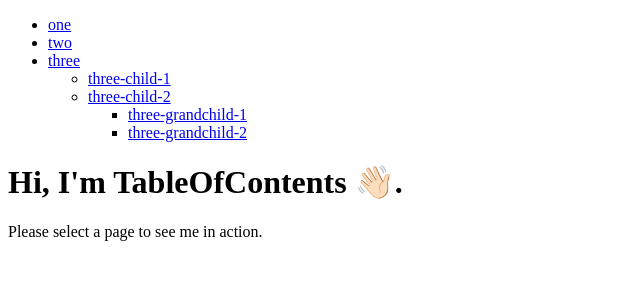
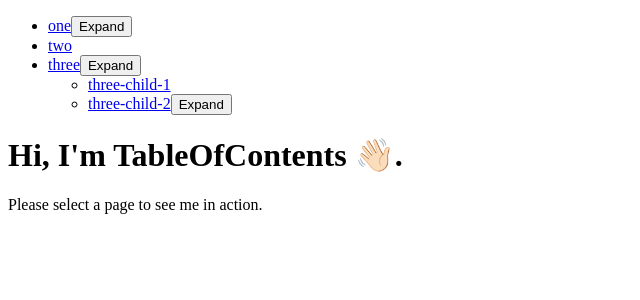
Before and after one commit to penumbra1/fands-test, a Vue app: page / in a window 1280 px wide. Shown: the top 300 px of the page, without its empty margins (0-640 px from the left). Built offline with nearby package versions, Linux system fonts and the light colour scheme; the HTML template or start-up script is replaced by a standard one.

Commit message:
refactor TreeList and implement expansion

```diff
--- a/src/components/TableOfContents.vue
+++ b/src/components/TableOfContents.vue
@@ -6,23 +6,21 @@ import TreeList from './TreeList/TreeList.vue'
 <template>
   <nav>
     <TreeList
-      :items="[
-        { key: 'one' },
-        { key: 'two' },
-        {
-          key: 'three',
-          children: [
-            { key: 'three-child-1' },
-            {
-              key: 'three-child-2',
-              children: [{ key: 'three-grandchild-1' }, { key: 'three-grandchild-2' }],
-            },
-          ],
-        },
-      ]"
+      :root-values="['one', 'two', 'three']"
+      :initially-expanded-values="['three']"
+      :get-children="
+        (v) =>
+          ({
+            one: ['one-child'],
+            three: ['three-child-1', 'three-child-2'],
+            'three-child-2': ['three-grandchild'],
+          })[v]
+      "
+      :get-parent="() => undefined"
     >
-      <template #item="{ key }">
-        <RouterLink :to="{ name: 'page', params: { path: key } }">{{ key }}</RouterLink>
+      <template v-slot="{ value }">
+        <!-- TODO: should parents be clickable as links? -->
+        <RouterLink :to="{ name: 'page', params: { path: value } }">{{ value }}</RouterLink>
       </template>
     </TreeList>
   </nav>
--- a/src/components/TreeList/TreeList.vue
+++ b/src/components/TreeList/TreeList.vue
@@ -1,24 +1,23 @@
 <script setup lang="ts">
-import type { TreeListItem } from './types'
+import { provide, ref } from 'vue'
+import type { TreeListProps, TreeListUtils } from './types'
+import TreeListItem from './TreeListItem.vue'
+import { useTreeListExpansion } from './useTreeListExpansion'
+import { TREE_LIST_UTILS_INJECTION_KEY } from './constants'
 
-defineProps<{
-  items: TreeListItem[]
-}>()
+const { initiallyExpandedValues, getChildren } = defineProps<TreeListProps>()
+
+const { handleExpansion, checkExpanded } = useTreeListExpansion(initiallyExpandedValues)
+
+provide<TreeListUtils>(TREE_LIST_UTILS_INJECTION_KEY, { getChildren, checkExpanded })
 </script>
 
 <template>
-  <ul>
-    <template v-for="item in items" :key="item.key">
-      <li>
-        <slot name="item" v-bind="item">
-          {{ item.key }}
-        </slot>
-        <TreeList v-if="item.children?.length" :items="item.children">
-          <template #item="child: TreeListItem">
-            <slot name="item" v-bind="child" />
-          </template>
-        </TreeList>
-      </li>
-    </template>
+  <ul @click="handleExpansion">
+    <TreeListItem v-for="value in rootValues" :key="value" :value>
+      <template #item="item">
+        <slot v-bind="item" />
+      </template>
+    </TreeListItem>
   </ul>
 </template>
--- /dev/null
+++ b/src/components/TreeList/TreeListExpandButton.vue
@@ -0,0 +1,5 @@
+<template>
+  <button>
+    Expand
+  </button>
+</template>
--- /dev/null
+++ b/src/components/TreeList/TreeListItem.vue
@@ -0,0 +1,32 @@
+<script setup lang="ts">
+import type { TreeListUtils } from './types'
+import TreeListExpandButton from './TreeListExpandButton.vue'
+import { inject } from 'vue'
+import { TREE_LIST_UTILS_INJECTION_KEY, TREE_LIST_EXPANSION_ATTRIBUTE } from './constants'
+
+const { value } = defineProps<{ value: string }>()
+
+const { getChildren, checkExpanded } = inject<TreeListUtils>(TREE_LIST_UTILS_INJECTION_KEY) ?? {}
+const children = getChildren?.(value)
+</script>
+
+<template>
+  <li>
+    <div>
+      <slot name="item" v-bind="{ value }">
+        {{ value }}
+      </slot>
+      <TreeListExpandButton
+        v-if="children?.length"
+        :[`data-${String(TREE_LIST_EXPANSION_ATTRIBUTE)}`]="value"
+      />
+    </div>
+    <ul v-if="children?.length && checkExpanded?.(value)">
+      <TreeListItem v-for="child in children" :value="child" :key="child">
+        <template #item="item: { value: string }">
+          <slot name="item" v-bind="item" />
+        </template>
+      </TreeListItem>
+    </ul>
+  </li>
+</template>
--- /dev/null
+++ b/src/components/TreeList/constants.ts
@@ -0,0 +1,2 @@
+export const TREE_LIST_EXPANSION_ATTRIBUTE = 'treelistexpand'
+export const TREE_LIST_UTILS_INJECTION_KEY = 'tree-list-utils'
--- a/src/components/TreeList/types.ts
+++ b/src/components/TreeList/types.ts
@@ -1,4 +1,9 @@
-export interface TreeListItem {
-  key: string
-  children?: TreeListItem[]
+export interface TreeListProps {
+  rootValues: string[]
+  getChildren: (value: string) => string[] | undefined
+  initiallyExpandedValues?: string[]
 }
+
+export interface TreeListUtils extends Pick<TreeListProps, 'getChildren'> {
+  checkExpanded: (value: string) => boolean
+}
--- /dev/null
+++ b/src/components/TreeList/useTreeListExpansion.ts
@@ -0,0 +1,24 @@
+import { ref } from 'vue'
+import { TREE_LIST_EXPANSION_ATTRIBUTE } from './constants'
+
+export function useTreeListExpansion(initiallyExpanded?: string[]) {
+  const expanded = ref(new Set(initiallyExpanded))
+
+  function handleExpansion(e: Event) {
+    const value = (e.target as HTMLElement).dataset[TREE_LIST_EXPANSION_ATTRIBUTE]
+
+    if (value === undefined) return
+
+    if (expanded.value.has(value)) {
+      expanded.value.delete(value)
+    } else {
+      expanded.value.add(value)
+    }
+  }
+
+  function checkExpanded(value: string) {
+    return expanded.value.has(value)
+  }
+
+  return { handleExpansion, checkExpanded }
+}
```
